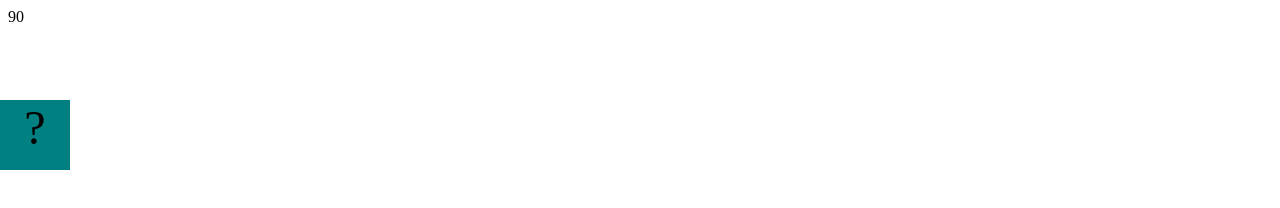
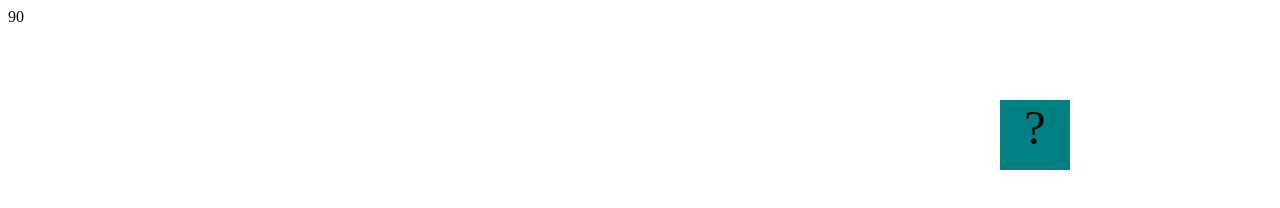
Before and after one commit to Prusselll/Prusselll.github.io, a plain HTML site: page projects/bouncing-box/index.html in a window 1280 px wide. Drawn offline with Linux system fonts and the light colour scheme.

Commit message:
add index.html and css files

```diff
--- a/projects/bouncing-box/index.html
+++ b/projects/bouncing-box/index.html
@@ -63,8 +63,9 @@
 			//////////////////////////////////////////////////////////////////
 
 			// TODO 2 - Variable declarations
-
-
+			var positionX = 0;
+            var points = 0;
+			var speed = 10
 
 			/*
 			This Function will be called 20 times/second. Each time it is called,
@@ -72,7 +73,8 @@
 			turn it around!
 			*/
 			function update() {
-
+				positionX = positionX + 10;
+				moveBoxTo(positionX)
 
 			};
 
@@ -82,7 +84,8 @@
 			the left side of the screen.
 			*/
 			function handleBoxClick() {
-
+				points = points+1;
+				changeBoxText(points)
 
 
 			};
```
